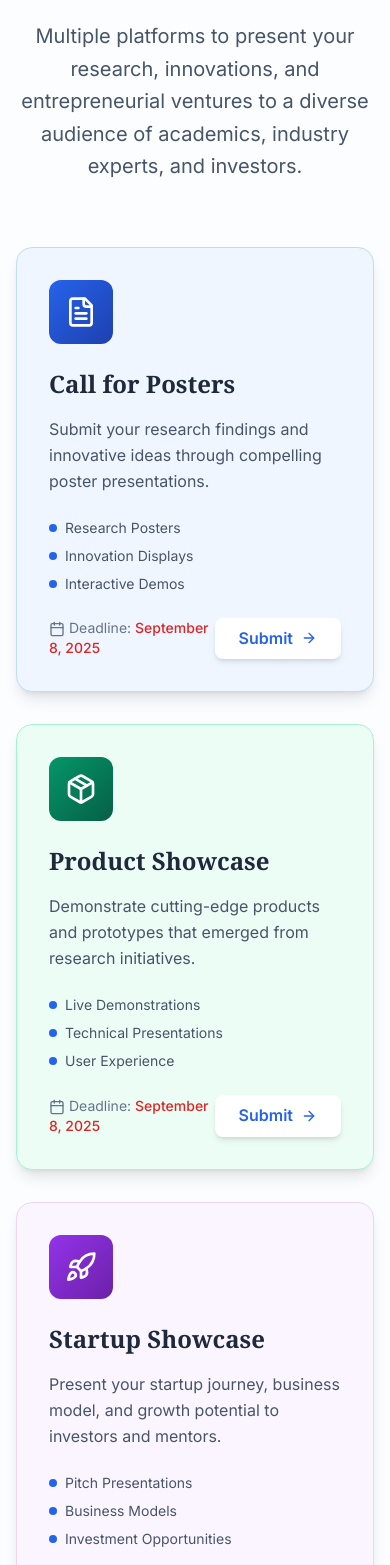
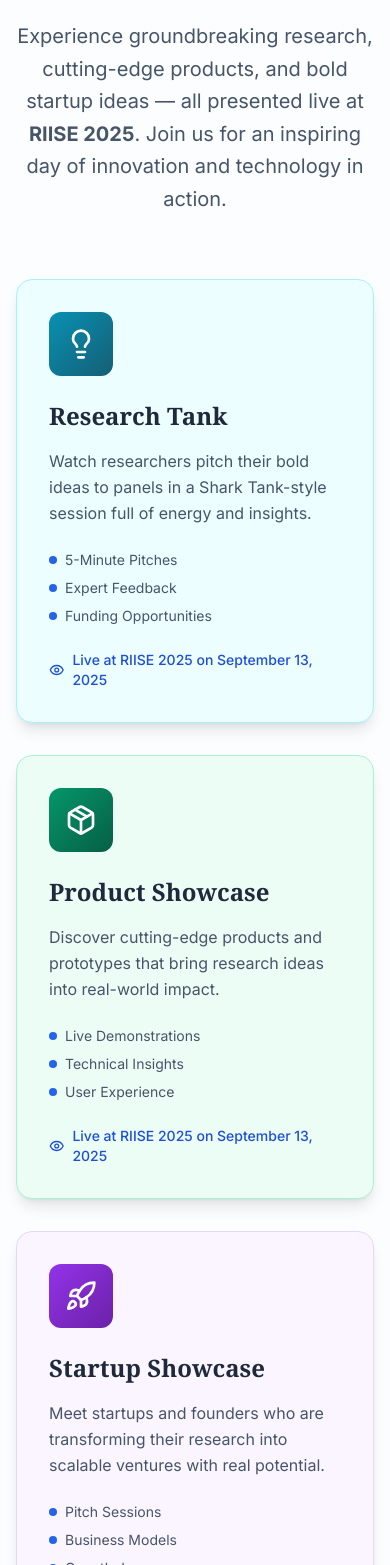
Before and after one commit to AbhiIIITD/RIISE-2025-Website, a React (Vite) app: page / in a window 390 px wide. Shown: the part 8583-10148 px from the top of the page. Built offline with nearby package versions, Linux system fonts and the light colour scheme.

Commit message:
showcase and schedule updated

```diff
--- a/src/components/Schedule.tsx
+++ b/src/components/Schedule.tsx
@@ -1,162 +1,13 @@
-import { Clock } from "lucide-react";
-
 const EventSchedule = () => {
-  const scheduleData = [
-    {
-      time: "09:00 – 10:00",
-      event: "Registration",
-    },
-    {
-      time: "10:00 – 10:05",
-      event: "Inauguration & Opening Remarks",
-    },
-    {
-      time: "10:05 – 10:10",
-      event: "Director's Address",
-    },
-    {
-      time: "10:10 – 11:15",
-      event: "Keynote Talks",
-    },
-    {
-      time: "11:15 – 11:30",
-      event: "Tea break",
-    },
-    {
-      time: "11:30 – 13:00",
-      event: "Flash Talks",
-      panels: ["AI and Cyber Security", "AI in Defense", "AI Innovation & Society"],
-    },
-    {
-      time: "13:00 – 14:00",
-      event: "Lunch & Networking Break",
-    },
-    {
-      time: "14:00 – 15:30",
-      event: "Multiple Sessions",
-      sessions: ["Poster Showcase", "Product Demos", "Startup Showcase"],
-      additional: ["Drone RoundTable", "Fireside Chat - AI & Product Development"],
-    },
-    {
-      time: "15:00 – 17:20",
-      event: "Pitch Cafe",
-    },
-    {
-      time: "15:30 – 17:20",
-      event: "Research \"Shark\" Tank",
-    },
-    {
-      time: "17:20 – 17:40",
-      event: "Tea break",
-    },
-    {
-      time: "17:40 – 18:30",
-      event: "Awards Ceremony, Conclusion and Certificate Distribution",
-    },
-  ];
-
   return (
-    <div className="max-w-6xl mx-auto p-6 bg-gray-50 font-sans">
-      {/* Header */}
-      <div className="text-center mb-12">
-        <h1 className="text-4xl font-light text-gray-600 tracking-widest uppercase">
-          Schedule
-        </h1>
+    <section id="showcases" className="pb-20 lg:pb-32 bg-white/50 backdrop-blur-sm relative z-10">
+      <div className="max-w-7xl mx-auto px-4 sm:px-6 lg:px-8">
+        {/* Schedule Preview */}
+        <div id="schedule" className="bg-white/90 backdrop-blur-sm rounded-3xl p-8 lg:p-12 shadow-xl border border-slate-200/50">
+          <img src = "/riise2025/schedule.jpg" />
+        </div>
       </div>
-
-      {/* Schedule Table */}
-      <table className="w-full border-collapse bg-white rounded-xl shadow-md overflow-hidden">
-        <thead className="bg-gray-600 text-white">
-          <tr>
-            <th className="w-52 py-6 px-8 text-left text-lg font-semibold uppercase tracking-wide">
-              Time
-            </th>
-            <th className="py-6 px-8 text-center text-lg font-semibold uppercase tracking-wide">
-              Event Details
-            </th>
-          </tr>
-        </thead>
-        <tbody>
-          {scheduleData.map((item, index) => (
-            <tr
-              key={index}
-              className="border-b-2 border-dashed border-gray-300 hover:bg-gray-100 last:border-none transition-colors"
-            >
-              {/* Time Cell */}
-              <td className="py-6 px-8 font-semibold text-gray-800 align-top flex items-center">
-                <Clock size={18} className="text-gray-400 mr-3" />
-                <span className="text-base">{item.time}</span>
-              </td>
-
-              {/* Event Cell */}
-              <td className="py-6 px-8 align-top">
-                <div
-                  className={`text-lg font-semibold mb-2 ${
-                    item.event.toLowerCase().includes("tea break") ||
-                    item.event.toLowerCase().includes("lunch")
-                      ? "text-green-500"
-                      : "text-gray-800"
-                  }`}
-                >
-                  {item.event}
-                </div>
-
-                {/* Panels */}
-                {item.panels && (
-                  <div className="mt-3">
-                    <div className="text-sm font-semibold text-gray-500 mb-2">
-                      Panel Discussions
-                    </div>
-                    <ul className="list-none space-y-1">
-                      {item.panels.map((panel, panelIndex) => (
-                        <li
-                          key={panelIndex}
-                          className="pl-5 relative text-gray-500 before:content-['•'] before:absolute before:left-0 before:text-blue-500 before:font-bold"
-                        >
-                          {panel}
-                        </li>
-                      ))}
-                    </ul>
-                  </div>
-                )}
-
-                {/* Sessions */}
-                {item.sessions && (
-                  <div className="grid grid-cols-1 md:grid-cols-2 gap-6 mt-4">
-                    <div>
-                      <ul className="list-none space-y-1">
-                        {item.sessions.map((session, sessionIndex) => (
-                          <li
-                            key={sessionIndex}
-                            className="pl-5 relative text-gray-500 text-sm before:content-['•'] before:absolute before:left-0 before:text-blue-500 before:font-bold"
-                          >
-                            {session}
-                          </li>
-                        ))}
-                      </ul>
-                    </div>
-                    {item.additional && (
-                      <div>
-                        <ul className="list-none space-y-1">
-                          {item.additional.map((add, addIndex) => (
-                            <li
-                              key={addIndex}
-                              className="pl-5 relative text-gray-500 text-sm before:content-['•'] before:absolute before:left-0 before:text-blue-500 before:font-bold"
-                            >
-                              {add}
-                            </li>
-                          ))}
-                        </ul>
-                      </div>
-                    )}
-                  </div>
-                )}
-              </td>
-            </tr>
-          ))}
-        </tbody>
-      </table>
-    </div>
+    </section>
   );
 };
 
--- a/src/components/Showcases.tsx
+++ b/src/components/Showcases.tsx
@@ -1,52 +1,44 @@
 import React from 'react';
-import { FileText, Package, Rocket, Lightbulb, ArrowRight, Calendar } from 'lucide-react';
+import { FileText, Package, Rocket, Lightbulb, Eye } from 'lucide-react';
 
 const Showcases: React.FC = () => {
   const showcases = [
     {
-      icon: FileText,
-      title: "Call for Posters",
-      description: "Submit your research findings and innovative ideas through compelling poster presentations.",
-      details: ["Research Posters", "Innovation Displays", "Interactive Demos"],
-      deadline: "September 8, 2025",
-      gradient: "from-blue-600 to-blue-800",
-      bgColor: "bg-blue-50",
-      borderColor: "border-blue-200",
-      link: "https://riise.accubate.app/ext/form/8510/1/apply"
+      icon: Lightbulb,
+      title: "Research Tank",
+      description: "Watch researchers pitch their bold ideas to panels in a Shark Tank-style session full of energy and insights.",
+      details: ["5-Minute Pitches", "Expert Feedback", "Funding Opportunities"],
+      gradient: "from-cyan-600 to-cyan-800",
+      bgColor: "bg-cyan-50",
+      borderColor: "border-cyan-200",
     },
     {
       icon: Package,
       title: "Product Showcase",
-      description: "Demonstrate cutting-edge products and prototypes that emerged from research initiatives.",
-      details: ["Live Demonstrations", "Technical Presentations", "User Experience"],
-      deadline: "September 8, 2025",
+      description: "Discover cutting-edge products and prototypes that bring research ideas into real-world impact.",
+      details: ["Live Demonstrations", "Technical Insights", "User Experience"],
       gradient: "from-emerald-600 to-emerald-800",
       bgColor: "bg-emerald-50",
       borderColor: "border-emerald-200",
-      link: "https://riise.accubate.app/ext/form/8345/1/apply"
     },
     {
       icon: Rocket,
       title: "Startup Showcase",
-      description: "Present your startup journey, business model, and growth potential to investors and mentors.",
-      details: ["Pitch Presentations", "Business Models", "Investment Opportunities"],
-      deadline: "September 8, 2025",
+      description: "Meet startups and founders who are transforming their research into scalable ventures with real potential.",
+      details: ["Pitch Sessions", "Business Models", "Growth Journeys"],
       gradient: "from-purple-600 to-purple-800",
       bgColor: "bg-purple-50",
       borderColor: "border-purple-200",
-      link: "https://riise.accubate.app/ext/form/8576/1/apply"
     },
     {
-      icon: Lightbulb,
-      title: "Research Tank",
-      description: "Shark Tank-style competition where researchers pitch their innovations to expert panels.",
-      details: ["5-Minute Pitches", "Expert Evaluation", "Funding Opportunities"],
-      deadline: "September 8, 2025",
-      gradient: "from-cyan-600 to-cyan-800",
-      bgColor: "bg-cyan-50",
-      borderColor: "border-cyan-200",
-      link: "https://riise.accubate.app/ext/form/8477/1/apply"
-    }
+      icon: FileText,
+      title: "Posters & Demos",
+      description: "Explore innovative research findings and creative ideas through visually engaging posters and interactive demos.",
+      details: ["Research Posters", "Innovation Displays", "Interactive Demos"],
+      gradient: "from-blue-600 to-blue-800",
+      bgColor: "bg-blue-50",
+      borderColor: "border-blue-200",
+    },
   ];
 
   return (
@@ -54,11 +46,12 @@
       <div className="max-w-7xl mx-auto px-4 sm:px-6 lg:px-8">
         <div className="text-center mb-16">
           <h2 className="text-4xl lg:text-5xl font-serif font-bold text-slate-800 mb-6">
-            Showcase Opportunities
+            Witness the Showcases
           </h2>
           <p className="text-xl text-slate-600 max-w-3xl mx-auto leading-relaxed">
-            Multiple platforms to present your research, innovations, and entrepreneurial ventures
-            to a diverse audience of academics, industry experts, and investors.
+            Experience groundbreaking research, cutting-edge products, and bold startup ideas —
+            all presented live at <strong>RIISE 2025</strong>.
+            Join us for an inspiring day of innovation and technology in action.
           </p>
         </div>
 
@@ -91,29 +84,13 @@
                   ))}
                 </div>
 
-                <div className="flex items-center justify-between">
-                  <div className="text-sm text-slate-500">
-                    <Calendar className="w-4 h-4 inline mr-1" />
-                    Deadline: <span className="font-medium text-red-600">{showcase.deadline}</span>
-                  </div>
-                 <a
-                    href={showcase.link}
-                    target="_blank"
-                    rel="noopener noreferrer"
-                    className="bg-white text-blue-600 hover:bg-blue-600 hover:text-white px-6 py-2 rounded-lg font-semibold transition-all duration-300 transform hover:scale-105 flex items-center space-x-2 shadow-md"
-                  >
-                    <span>Submit</span>
-                    <ArrowRight className="w-4 h-4" />
-                  </a>
+                <div className="flex items-center text-blue-700 font-medium text-sm">
+                  <Eye className="w-4 h-4 mr-2" />
+                  Live at RIISE 2025 on September 13, 2025
                 </div>
               </div>
             );
           })}
-        </div>
-
-        {/* Schedule Preview */}
-        <div id="schedule" className="bg-white/90 backdrop-blur-sm rounded-3xl p-8 lg:p-12 shadow-xl border border-slate-200/50">
-          <img src = "/riise2025/schedule.jpg" />
         </div>
       </div>
     </section>
```
Also changed, not shown: public/schedule.jpg.
